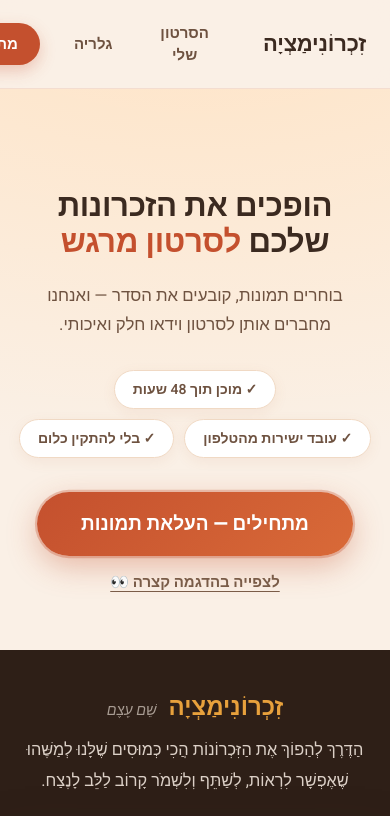
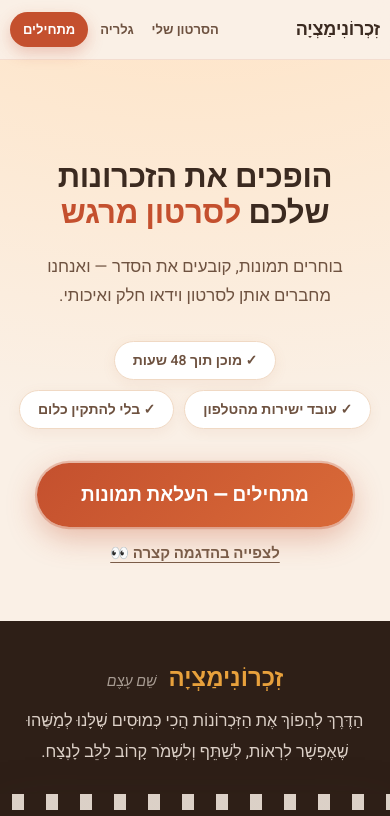
Before and after one commit to itaycohen1010/animoments, a React (Vite) app: page / in a window 390 px wide. Shown: the top 816 px of the page. Built offline with nearby package versions, Linux system fonts and the light colour scheme; no server answers; the database is empty; grey boxes are pictures that could not be loaded.

Commit message:
responsive error fixed

```diff
--- a/src/components/Nav.jsx
+++ b/src/components/Nav.jsx
@@ -5,16 +5,16 @@ import { config, colors as C } from '../config.js';
 export default function Nav({ step, journeyPct, journeyLabel, onHome, onStart, onLookup, lookup, onGallery, gallery, onSection }) {
   return (
     <div style={{ position: 'sticky', top: 0, zIndex: 50, background: 'rgba(250,240,230,.88)', backdropFilter: 'blur(12px)', borderBottom: '1px solid rgba(196,80,46,.12)' }}>
-      <div style={{ maxWidth: 1080, margin: '0 auto', padding: '14px 24px', display: 'flex', alignItems: 'center', gap: 20 }}>
+      <div className="nav-row" style={{ maxWidth: 1080, margin: '0 auto', padding: '14px 24px', display: 'flex', alignItems: 'center', gap: 20 }}>
         <button onClick={onHome} style={{ border: 'none', background: 'none', cursor: 'pointer', padding: 0, color: C.ink, display: 'flex', alignItems: 'center', gap: 10 }}>
           <span className="nav-brand" style={{ fontWeight: 900, fontSize: 26, letterSpacing: '-0.01em' }}>{config.brandName}</span>
         </button>
         <div style={{ flex: 1 }} />
         {(step === 0 || lookup || gallery) && (
-          <button onClick={onLookup} style={{ border: 'none', background: 'none', cursor: 'pointer', fontWeight: 700, fontSize: 15, color: lookup ? C.accent : C.body, padding: '8px 14px', borderRadius: 999 }}>הסרטון שלי</button>
+          <button className="nav-pill" onClick={onLookup} style={{ border: 'none', background: 'none', cursor: 'pointer', fontWeight: 700, fontSize: 15, color: lookup ? C.accent : C.body, padding: '8px 14px', borderRadius: 999 }}>הסרטון שלי</button>
         )}
         {(step === 0 || lookup || gallery) && (
-          <button onClick={onGallery} style={{ border: 'none', background: 'none', cursor: 'pointer', fontWeight: 700, fontSize: 15, color: gallery ? C.accent : C.body, padding: '8px 14px', borderRadius: 999 }}>גלריה</button>
+          <button className="nav-pill" onClick={onGallery} style={{ border: 'none', background: 'none', cursor: 'pointer', fontWeight: 700, fontSize: 15, color: gallery ? C.accent : C.body, padding: '8px 14px', borderRadius: 999 }}>גלריה</button>
         )}
         {step === 0 && (
           <>
@@ -23,7 +23,7 @@ export default function Nav({ step, journeyPct, journeyLabel, onHome, onStart, o
               <a href="#pricing" onClick={(e) => onSection(e, 'pricing')} style={{ color: C.body, padding: '8px 14px', borderRadius: 999 }}>מחירים</a>
               <a href="#faq" onClick={(e) => onSection(e, 'faq')} style={{ color: C.body, padding: '8px 14px', borderRadius: 999 }}>שאלות ותשובות</a>
             </div>
-            <button onClick={onStart} style={{ border: 'none', cursor: 'pointer', fontWeight: 700, fontSize: 15, color: '#fff', background: C.accent, padding: '10px 22px', borderRadius: 999, boxShadow: '0 6px 16px rgba(196,80,46,.28)' }}>מתחילים</button>
+            <button className="nav-cta" onClick={onStart} style={{ border: 'none', cursor: 'pointer', fontWeight: 700, fontSize: 15, color: '#fff', background: C.accent, padding: '10px 22px', borderRadius: 999, boxShadow: '0 6px 16px rgba(196,80,46,.28)', whiteSpace: 'nowrap' }}>מתחילים</button>
           </>
         )}
       </div>
--- a/src/index.css
+++ b/src/index.css
@@ -34,6 +34,9 @@ button:focus-visible, a:focus-visible, input:focus-visible { outline: 3px solid
 
 @media (max-width: 640px) {
   .nav-links { display: none !important; }
+  .nav-row { padding: 12px 14px !important; gap: 8px !important; }
+  .nav-pill { font-size: 14px !important; padding: 7px 8px !important; }
+  .nav-cta { font-size: 14px !important; padding: 9px 16px !important; }
   .section-pad { padding: 52px 18px 14px !important; }
   .featured-card { transform: none !important; }
   .featured-card:hover { transform: translateY(-4px) !important; }
@@ -43,7 +46,10 @@ button:focus-visible, a:focus-visible, input:focus-visible { outline: 3px solid
   .card-pad { padding: 26px 20px !important; }
 }
 @media (max-width: 480px) {
-  .nav-brand { font-size: 22px !important; }
+  .nav-brand { font-size: 18px !important; }
+  .nav-row { gap: 6px !important; padding: 12px 10px !important; }
+  .nav-pill { font-size: 13px !important; padding: 6px 6px !important; }
+  .nav-cta { font-size: 13px !important; padding: 8px 13px !important; }
   [role="dialog"] { max-height: 88vh !important; overflow-y: auto !important; padding: 24px 18px !important; }
   h1 { font-size: clamp(1.9rem, 8vw, 2.3rem) !important; }
 }
--- a/src/modals/ConfirmChecklistModal.jsx
+++ b/src/modals/ConfirmChecklistModal.jsx
@@ -23,7 +23,7 @@ export default function ConfirmChecklistModal({ onConfirm, onClose }) {
         ))}
       </div>
       <div style={{ background: C.errorBg, border: `1.5px solid ${C.accent}`, borderRadius: 14, padding: '12px 16px', marginBottom: 20 }}>
-        <span style={{ color: C.accentDark, fontWeight: 700, fontSize: '.92rem', lineHeight: 1.7 }}>שימו לב: לא נוכל לתקן או להחזיר כסף על טעויות מסוג זה לאחר שליחת ההזמנה.</span>
+        <span style={{ color: C.accentDark, fontWeight: 700, fontSize: '.92rem', lineHeight: 1.7 }}>שימו לב: לא נוכל לתקן או לבטל הזמנה על טעויות מסוג זה לאחר שליחת ההזמנה.</span>
       </div>
       <div style={{ display: 'flex', flexDirection: 'column', gap: 10 }}>
         <button onClick={onConfirm} style={{ ...pillBtn, width: '100%' }}>בדקתי הכול — אפשר להמשיך</button>
```
